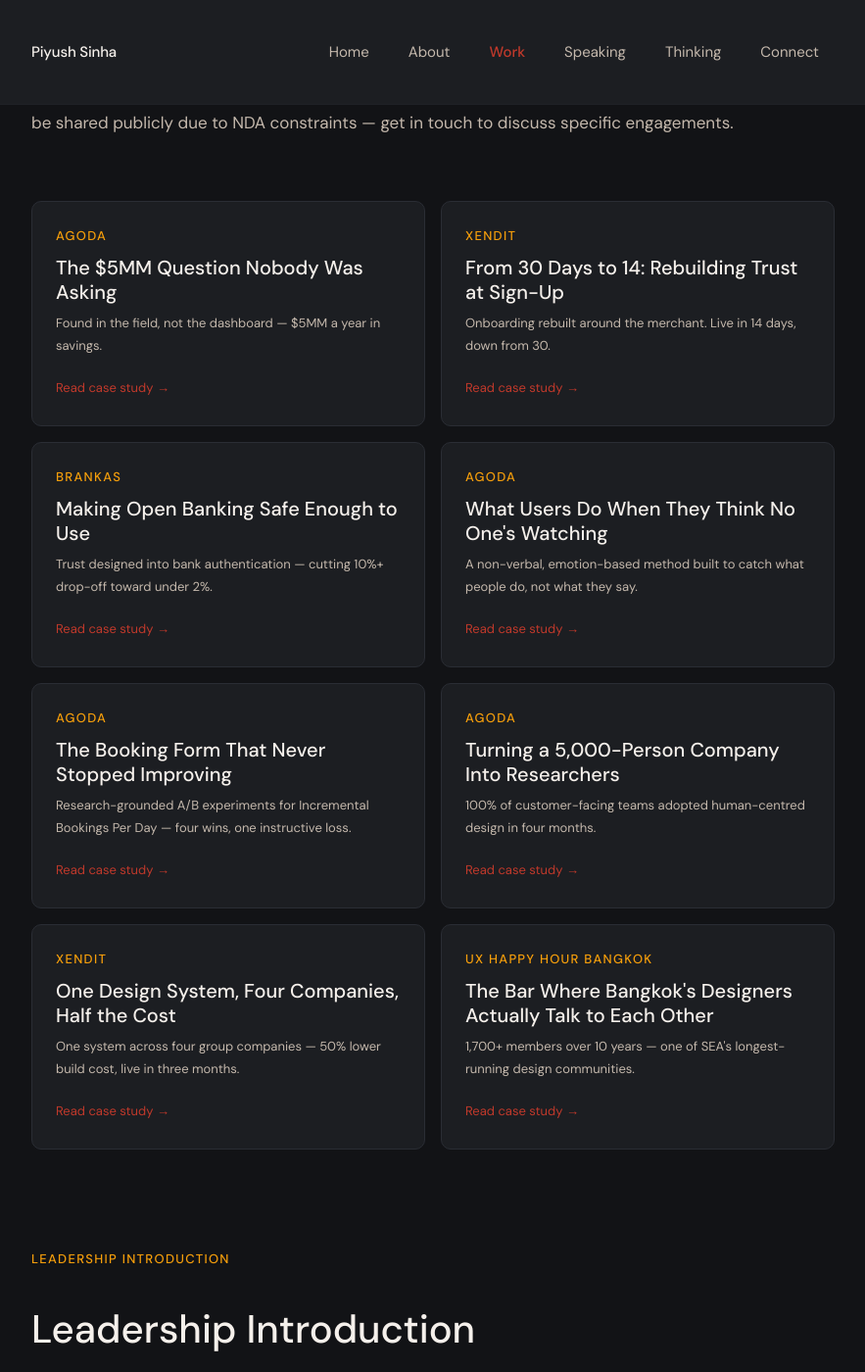
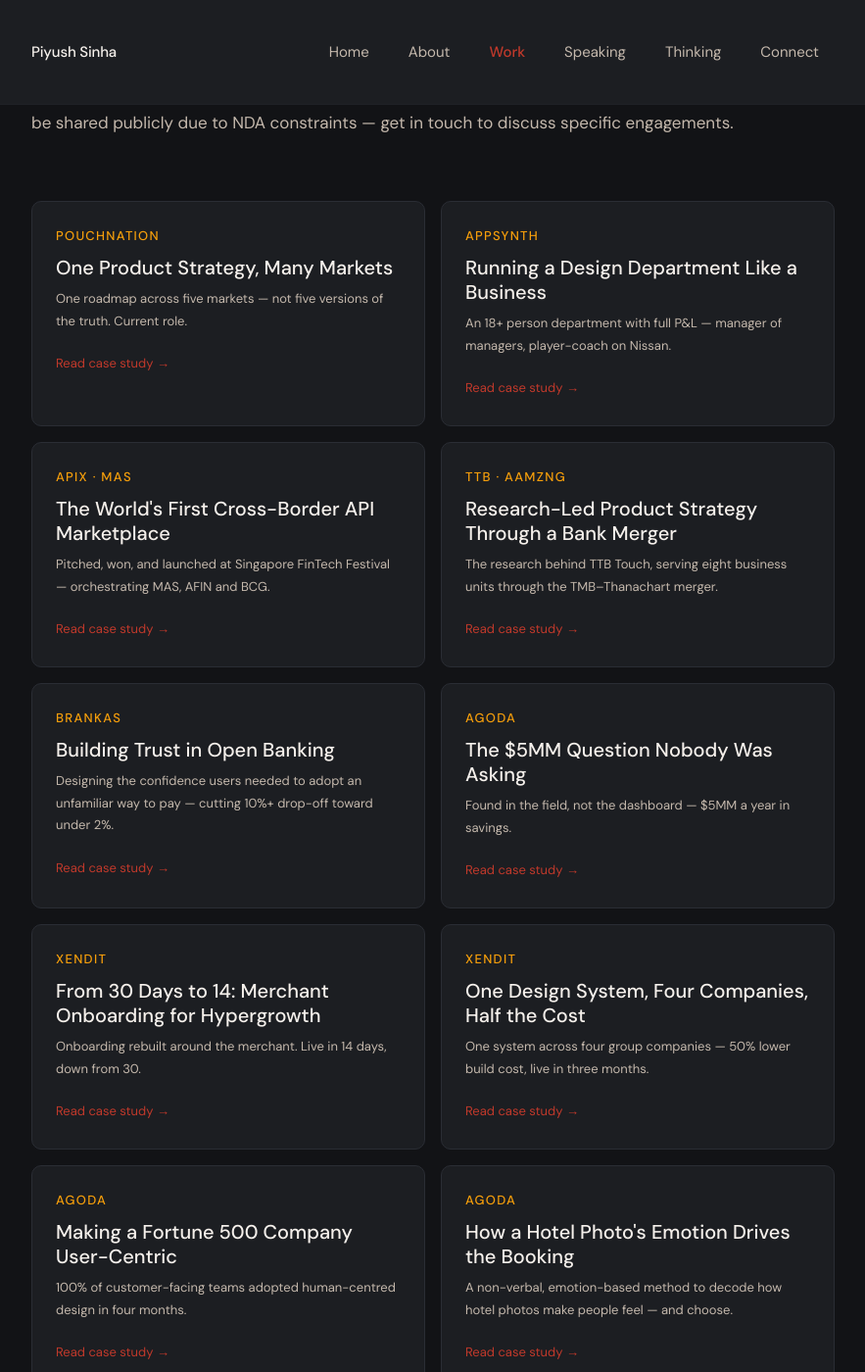
Before and after one commit to piyushsinha/piyushsinha.github.io, a Jekyll site: the page built from work/index.html, in a window 1280 px wide and 1400 px high, scrolled down 197 px. Shown: the whole window at 98% size, without its empty margins (198-1081 px from the left). Built offline with Jekyll 4.4.1, drawn with Linux system fonts in a browser that asks for light colours; some of the changed text lies outside the part shown.

Commit message:
Update case study data: feature senior work, apply retitles

```diff
--- a/_data/case_studies.yml
+++ b/_data/case_studies.yml
@@ -4,10 +4,62 @@
   subtitle: "Career overview, domain depth, and leadership philosophy"
   embed_url: "https://docs.google.com/presentation/d/e/2PACX-1vQ4vrWe_6dwuQWUG872_Q78voFEOHuQa8A3FguSSH3Dj-KMviO9YzX2mU7wye6o3cBmrC2p-MiM1iLM/pubembed?start=false&loop=false&delayms=60000"
 
-- id: agoda-5mm
+- id: pouchnation-platform
   type: case-study
   order: 1
   featured: true
+  page: "/work/pouchnation-platform/"
+  company: "PouchNATION"
+  title: "One Product Strategy, Many Markets"
+  summary: "One roadmap across five markets — not five versions of the truth. Current role."
+  domain: "Product & Platform Strategy · Current"
+
+- id: appsynth-design-org
+  type: case-study
+  order: 2
+  featured: true
+  page: "/work/appsynth-design-org/"
+  company: "Appsynth"
+  title: "Running a Design Department Like a Business"
+  summary: "An 18+ person department with full P&L — manager of managers, player-coach on Nissan."
+  domain: "Design-Org Leadership · P&L"
+
+- id: apix-mas
+  type: case-study
+  order: 3
+  featured: true
+  page: "/work/apix-mas/"
+  company: "APIX · MAS"
+  title: "The World's First Cross-Border API Marketplace"
+  summary: "Pitched, won, and launched at Singapore FinTech Festival — orchestrating MAS, AFIN and BCG."
+  domain: "Strategic Programme Leadership"
+
+- id: ttb-touch
+  type: case-study
+  order: 4
+  page: "/work/ttb-touch/"
+  company: "TTB · aamzng"
+  title: "Research-Led Product Strategy Through a Bank Merger"
+  summary: "The research behind TTB Touch, serving eight business units through the TMB–Thanachart merger."
+  domain: "Product Strategy · Retail Banking"
+
+- id: brankas-tap
+  type: case-study
+  order: 5
+  page: "/work/brankas-open-banking-trust/"
+  company: "Brankas"
+  title: "Building Trust in Open Banking"
+  summary: "Designing the confidence users needed to adopt an unfamiliar way to pay — cutting 10%+ drop-off toward under 2%."
+  outcome: |
+    <strong>The problem:</strong> Over 10% of users dropped off at the open-banking authentication screen — an unfamiliar third-party interface at the moment they hand over bank access.<br>
+    <strong>The approach:</strong> Root-cause research, then bank-theme the screen so it reads as a natural extension of the bank; target drop-off under 2%.<br>
+    <strong>The outcome:</strong> A statistically significant reduction in trust-driven exits — and the judgment to pause a product the market's infrastructure couldn't yet support.
+  domain: "Open Finance · Payment Authentication · Trust Design"
+  embed_url: "https://docs.google.com/presentation/d/e/2PACX-1vT5jkJZ3ryA4JoAwvZ-EQxXENtL2H2x8C93gyDJx-zSr4jM2LaeBRO2RRTjeDqH4arnfmyhplJaR8-0/pubembed?start=false&loop=false&delayms=60000"
+
+- id: agoda-5mm
+  type: case-study
+  order: 6
   page: "/work/agoda-the-5mm-question/"
   company: "Agoda"
   title: "The $5MM Question Nobody Was Asking"
@@ -21,11 +73,10 @@
 
 - id: xendit-golive
   type: case-study
-  order: 2
-  featured: true
+  order: 7
   page: "/work/xendit-go-live/"
   company: "Xendit"
-  title: "From 30 Days to 14: Rebuilding Trust at Sign-Up"
+  title: "From 30 Days to 14: Merchant Onboarding for Hypergrowth"
   summary: "Onboarding rebuilt around the merchant. Live in 14 days, down from 30."
   outcome: |
     <strong>The problem:</strong> Merchants were abandoning sign-up before they ever processed a single payment. A 30-day onboarding target was already considered ambitious.<br>
@@ -34,28 +85,41 @@
   domain: "Payments Onboarding · Process Design"
   embed_url: "https://docs.google.com/presentation/d/e/2PACX-1vRErYT8qrvW40rL6ya5Avafhuw1YicQFKvW0kJKpTzKmDPTPJAfCl8opQskXruWZkdaDiGWpiCHVzMR/pubembed?start=false&loop=false&delayms=60000"
 
-- id: brankas-tap
+- id: xendit-xendesign
   type: case-study
-  order: 3
-  featured: true
-  page: "/work/brankas-open-banking-trust/"
-  company: "Brankas"
-  title: "Making Open Banking Safe Enough to Use"
-  summary: "Trust designed into bank authentication — cutting 10%+ drop-off toward under 2%."
+  order: 8
+  page: "/work/xendit-design-system/"
+  company: "Xendit"
+  title: "One Design System, Four Companies, Half the Cost"
+  summary: "One system across four group companies — 50% lower build cost, live in three months."
   outcome: |
-    <strong>The problem:</strong> Over 10% of users dropped off at the open-banking authentication screen — an unfamiliar third-party interface at the moment they hand over bank access.<br>
-    <strong>The approach:</strong> Root-cause research, then bank-theme the screen so it reads as a natural extension of the bank; target drop-off under 2%.<br>
-    <strong>The outcome:</strong> A statistically significant reduction in trust-driven exits — and the judgment to pause a product the market's infrastructure couldn't yet support.
-  domain: "Open Finance · Payment Authentication · Trust Design"
-  embed_url: "https://docs.google.com/presentation/d/e/2PACX-1vT5jkJZ3ryA4JoAwvZ-EQxXENtL2H2x8C93gyDJx-zSr4jM2LaeBRO2RRTjeDqH4arnfmyhplJaR8-0/pubembed?start=false&loop=false&delayms=60000"
+    <strong>The problem:</strong> Four companies under one group, four design languages, and four times the cost to ship anything.<br>
+    <strong>The approach:</strong> One design system with matched design and code and an abstracted brand layer, rolled out incrementally alongside features.<br>
+    <strong>The outcome:</strong> Live across all four companies in three months — a 50% reduction in design and engineering cost.
+  domain: "Design Systems · Multi-brand Architecture"
+  embed_url: "https://docs.google.com/presentation/d/e/2PACX-1vRKc0QnweoGn8ZlZKYKBim4CsI9I7cmmhfggYzS0MgrG6DiMJ3SXvDTWXUOlkBbLsGKlci77NRrg7im/pubembed?start=false&loop=false&delayms=60000"
+
+- id: agoda-hcd
+  type: case-study
+  order: 9
+  page: "/work/agoda-human-centered-design/"
+  company: "Agoda"
+  title: "Making a Fortune 500 Company User-Centric"
+  summary: "100% of customer-facing teams adopted human-centred design in four months."
+  outcome: |
+    <strong>The problem:</strong> Product decisions across a 5,000-person company were made on opinion, not evidence — research wasn't part of how anyone worked.<br>
+    <strong>The approach:</strong> A three-phase change strategy — start lean, show results, scale by organic adoption, enforce only for holdouts.<br>
+    <strong>The outcome:</strong> 100% of customer-facing teams adopted human-centred design within four months.
+  domain: "Org Culture Change · Design Leadership"
+  embed_url: "https://docs.google.com/presentation/d/e/2PACX-1vRhuKEwxTkW6zWcuVZvlogK4BLAbHjPaZ0I7OMM0MLgY1zV1Mx8tVjOUSqnEWywK542w0_vXDjtoZA7/pubembed?start=false&loop=false&delayms=60000"
 
 - id: agoda-hidden-behaviors
   type: case-study
-  order: 4
+  order: 10
   page: "/work/agoda-hidden-behaviors/"
   company: "Agoda"
-  title: "What Users Do When They Think No One's Watching"
-  summary: "A non-verbal, emotion-based method built to catch what people do, not what they say."
+  title: "How a Hotel Photo's Emotion Drives the Booking"
+  summary: "A non-verbal, emotion-based method to decode how hotel photos make people feel — and choose."
   outcome: |
     <strong>The problem:</strong> Standard interviews couldn't explain what made a hotel photo convert — people had strong reactions but no words for them.<br>
     <strong>The approach:</strong> Pause the study and design a non-verbal, emotion-based method (the Premo tool) across controlled photo variations.<br>
@@ -65,7 +129,7 @@
 
 - id: agoda-booking-form
   type: case-study
-  order: 5
+  order: 11
   page: "/work/agoda-booking-form/"
   company: "Agoda"
   title: "The Booking Form That Never Stopped Improving"
@@ -77,40 +141,12 @@
   domain: "Consumer Product · Experimentation"
   embed_url: "https://docs.google.com/presentation/d/e/2PACX-1vTngwLbkSj2g7-n2KLh7yiACsAfqXFCp2F6wI-zqpdkwdkDSxoCMJtLphqvvGIXMndkdySJ8O0BrkRf/pubembed?start=false&loop=false&delayms=60000"
 
-- id: agoda-hcd
-  type: case-study
-  order: 6
-  page: "/work/agoda-human-centered-design/"
-  company: "Agoda"
-  title: "Turning a 5,000-Person Company Into Researchers"
-  summary: "100% of customer-facing teams adopted human-centred design in four months."
-  outcome: |
-    <strong>The problem:</strong> Product decisions across a 5,000-person company were made on opinion, not evidence — research wasn't part of how anyone worked.<br>
-    <strong>The approach:</strong> A three-phase change strategy — start lean, show results, scale by organic adoption, enforce only for holdouts.<br>
-    <strong>The outcome:</strong> 100% of customer-facing teams adopted human-centred design within four months.
-  domain: "Org Culture Change · Design Leadership"
-  embed_url: "https://docs.google.com/presentation/d/e/2PACX-1vRhuKEwxTkW6zWcuVZvlogK4BLAbHjPaZ0I7OMM0MLgY1zV1Mx8tVjOUSqnEWywK542w0_vXDjtoZA7/pubembed?start=false&loop=false&delayms=60000"
-
-- id: xendit-xendesign
-  type: case-study
-  order: 7
-  page: "/work/xendit-design-system/"
-  company: "Xendit"
-  title: "One Design System, Four Companies, Half the Cost"
-  summary: "One system across four group companies — 50% lower build cost, live in three months."
-  outcome: |
-    <strong>The problem:</strong> Four companies under one group, four design languages, and four times the cost to ship anything.<br>
-    <strong>The approach:</strong> One design system with matched design and code and an abstracted brand layer, rolled out incrementally alongside features.<br>
-    <strong>The outcome:</strong> Live across all four companies in three months — a 50% reduction in design and engineering cost.
-  domain: "Design Systems · Multi-brand Architecture"
-  embed_url: "https://docs.google.com/presentation/d/e/2PACX-1vRKc0QnweoGn8ZlZKYKBim4CsI9I7cmmhfggYzS0MgrG6DiMJ3SXvDTWXUOlkBbLsGKlci77NRrg7im/pubembed?start=false&loop=false&delayms=60000"
-
 - id: uxhh-bangkok
   type: case-study
-  order: 8
+  order: 12
   page: "/work/ux-happy-hour-bangkok/"
   company: "UX Happy Hour Bangkok"
-  title: "The Bar Where Bangkok's Designers Actually Talk to Each Other"
+  title: "Where Bangkok's Designers Finally Found Each Other"
   summary: "1,700+ members over 10 years — one of SEA's longest-running design communities."
   outcome: |
     <strong>The problem:</strong> Bangkok had plenty of talented designers and researchers — and almost no way for them to find each other.<br>
```
